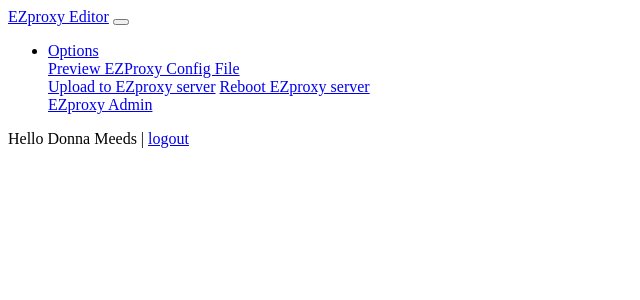
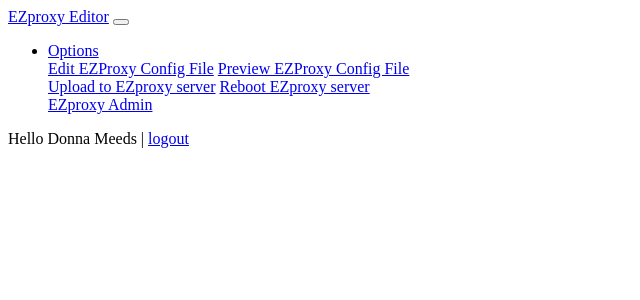
Before and after one commit to pcc-library/EZProxyEditor, a PHP site: template views/navbar.twig in a window 1280 px wide. Shown: the top 300 px of the page, without its empty margins (0-640 px from the left). Run offline with PHP 8.4, Linux system fonts and the light colour scheme; the template is opened without the code that fills it, so the values that code supplies are empty; some libraries are stand-ins or nearby versions.

Commit message:
nav update to switch between preview and edit

```diff
--- a/views/navbar.twig
+++ b/views/navbar.twig
@@ -10,6 +10,7 @@
                     Options
                 </a>
                 <div class="dropdown-menu" aria-labelledby="navbarDropdown">
+                    <a class="dropdown-item" href="?edit=">Edit EZProxy Config File</a>
                     <a class="dropdown-item" href="?preview=1">Preview EZProxy Config File</a>
                     <div class="dropdown-divider"></div>
                     <a class="dropdown-item" href="#">Upload to EZproxy server</a>
```
